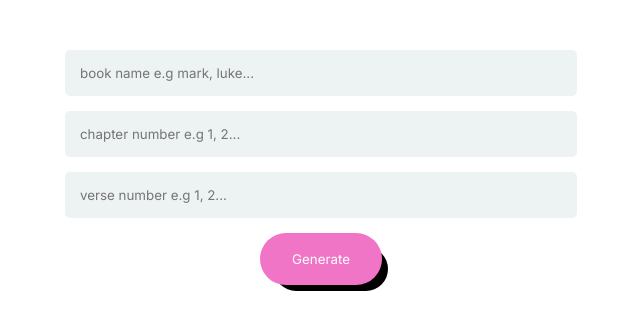
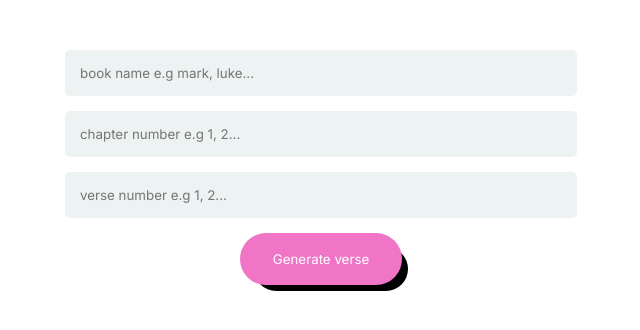
Before and after one commit to abrusu-collins/bibly, a React (Create React App) app: page /app in a window 1280 px wide. Shown: the top 330 px of the page, without its empty margins (319-959 px from the left). Built offline with nearby package versions, Linux system fonts and the light colour scheme; a web font is replaced by a local one.

Commit message:
form work

```diff
--- a/src/components/app page components/Form.jsx
+++ b/src/components/app page components/Form.jsx
@@ -4,7 +4,7 @@ function Form() {
         <input type="text" name="book" id="book" placeholder="book name e.g mark, luke..." />
         <input type="text" name="chapter" id="chapter" placeholder="chapter number e.g 1, 2..." />
         <input type="text" name="verse" id="verse" placeholder="verse number e.g 1, 2..." />
-        <button type="submit">Generate</button>
+        <button type="submit">Generate verse</button>
     </form>
     </> );
 }
```
